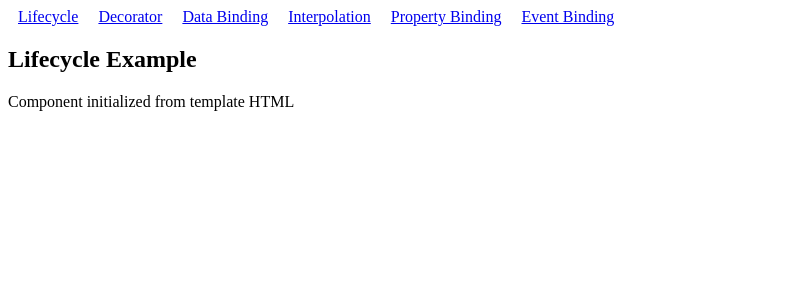
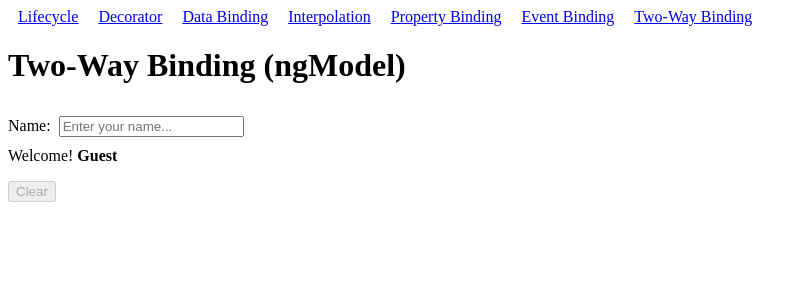
Before and after one commit to Jac3ie/Frontend-TechStack-Learning, an Angular app in the folder angular-coursera-demo/: page /two-way-binding in a window 1280 px wide. Shown: the top 300 px of the page, without its empty margins (0-807 px from the left). Built offline with nearby package versions, Linux system fonts and the light colour scheme.

Commit message:
Added demo about two way data binding, and the typical structure for a set it up; and use a shared variable with [(ngModel)] to achieve both side sync.

```diff
--- a/angular-coursera-demo/src/app/app.html
+++ b/angular-coursera-demo/src/app/app.html
@@ -5,6 +5,7 @@
   <a routerLink="/interpolation" routerLinkActive="active">Interpolation</a>
   <a routerLink="/property-binding" routerLinkActive="active">Property Binding</a>
   <a routerLink="/event-binding" routerLinkActive="active">Event Binding</a>
+  <a routerLink="/two-way-binding" routerLinkActive="active">Two-Way Binding</a>
 </nav>
 
 <router-outlet></router-outlet>
--- a/angular-coursera-demo/src/app/app.routes.ts
+++ b/angular-coursera-demo/src/app/app.routes.ts
@@ -5,6 +5,7 @@ import { DataBinding } from './data-binding/data-binding';
 import { Interpolation } from './interpolation/interpolation';
 import { PropertyBinding } from './property-binding/property-binding';
 import { EventBinding } from './event-binding/event-binding';
+import { TwoWayBinding } from './two-way-binding/two-way-binding';
 
 export const routes: Routes = [
     { path: '', redirectTo: 'lifecycle', pathMatch: 'full'}, // default go to lifecycle
@@ -14,5 +15,6 @@ export const routes: Routes = [
     { path: 'interpolation', component: Interpolation},
     { path: 'property-binding', component: PropertyBinding},
     { path: 'event-binding', component: EventBinding},
+    { path: 'two-way-binding', component: TwoWayBinding},
     { path: '**', component: Lifecycle},
 ];
--- /dev/null
+++ b/angular-coursera-demo/src/app/two-way-binding/two-way-binding.html
@@ -0,0 +1,19 @@
+<h1>Two-Way Binding (ngModel)</h1>
+
+<label for="input">Name:</label>
+<input
+  id="input"
+  type="text"
+  [(ngModel)]="name"
+  placeholder="Enter your name..."
+  style="margin-left: 8px; margin-top: 10px;"
+/>
+
+<p style="margin-top: 10px;">
+  <!-- call the get function -->
+  Welcome! <strong>{{ displayName }}</strong>
+</p>
+
+<button (click)="clear()" [disabled]="!name.trim()">
+  Clear
+</button>
--- /dev/null
+++ b/angular-coursera-demo/src/app/two-way-binding/two-way-binding.ts
@@ -0,0 +1,22 @@
+import { Component } from '@angular/core';
+import { FormsModule } from '@angular/forms';
+
+@Component({
+  selector: 'app-two-way-binding',
+  standalone: true,
+  imports: [FormsModule],
+  templateUrl: './two-way-binding.html',
+  styleUrl: './two-way-binding.css',
+})
+export class TwoWayBinding {
+  name = '';
+
+  // small helper: nicer display in template
+  get displayName(): string {
+    return this.name.trim() || 'Guest';
+  }
+
+  clear(): void {
+    this.name = '';
+  }
+}
```
Also changed, not shown: angular-coursera-demo/src/app/two-way-binding/two-way-binding.css (added), 1 other file (tests, documents, lock files or other folders).
